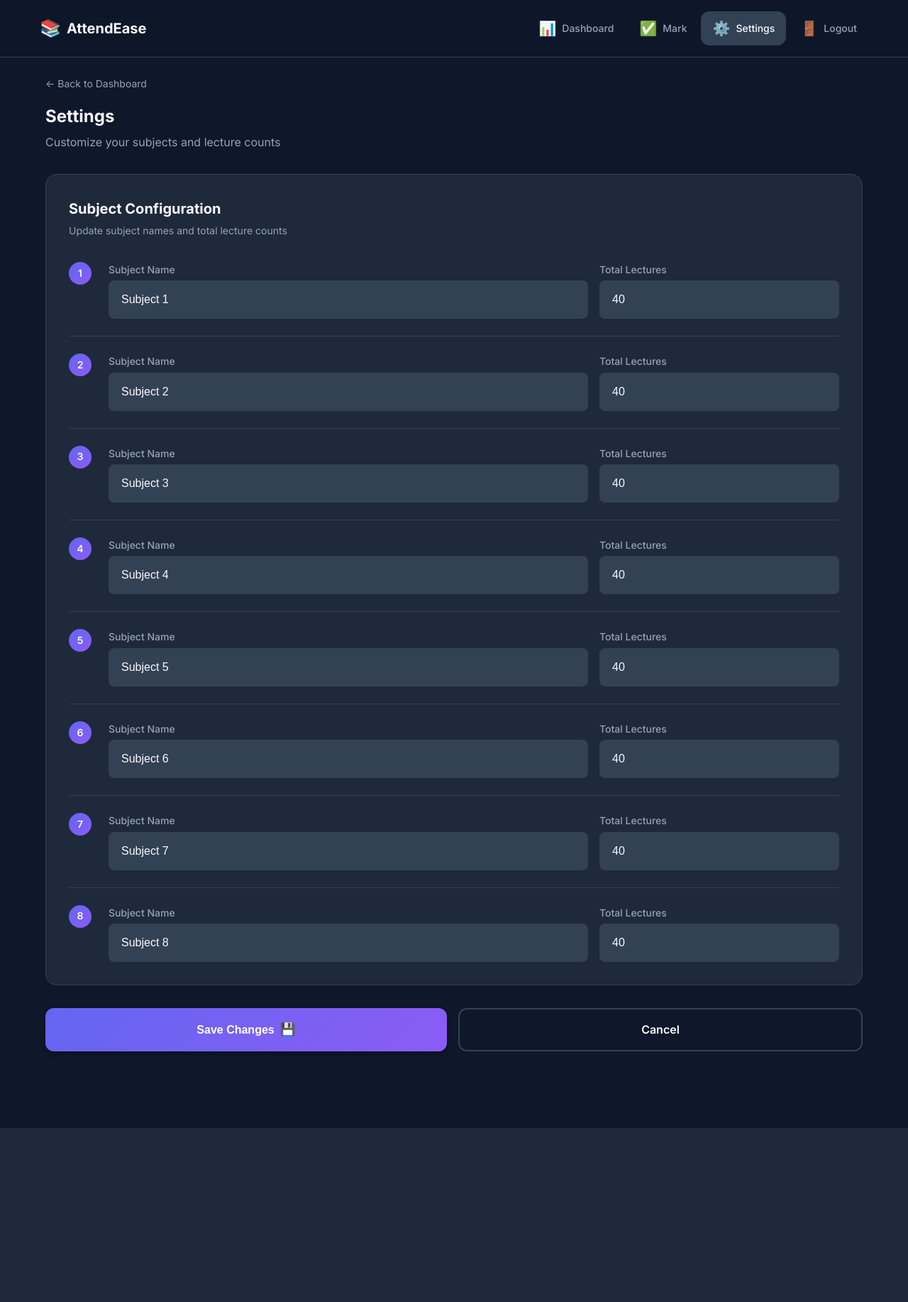
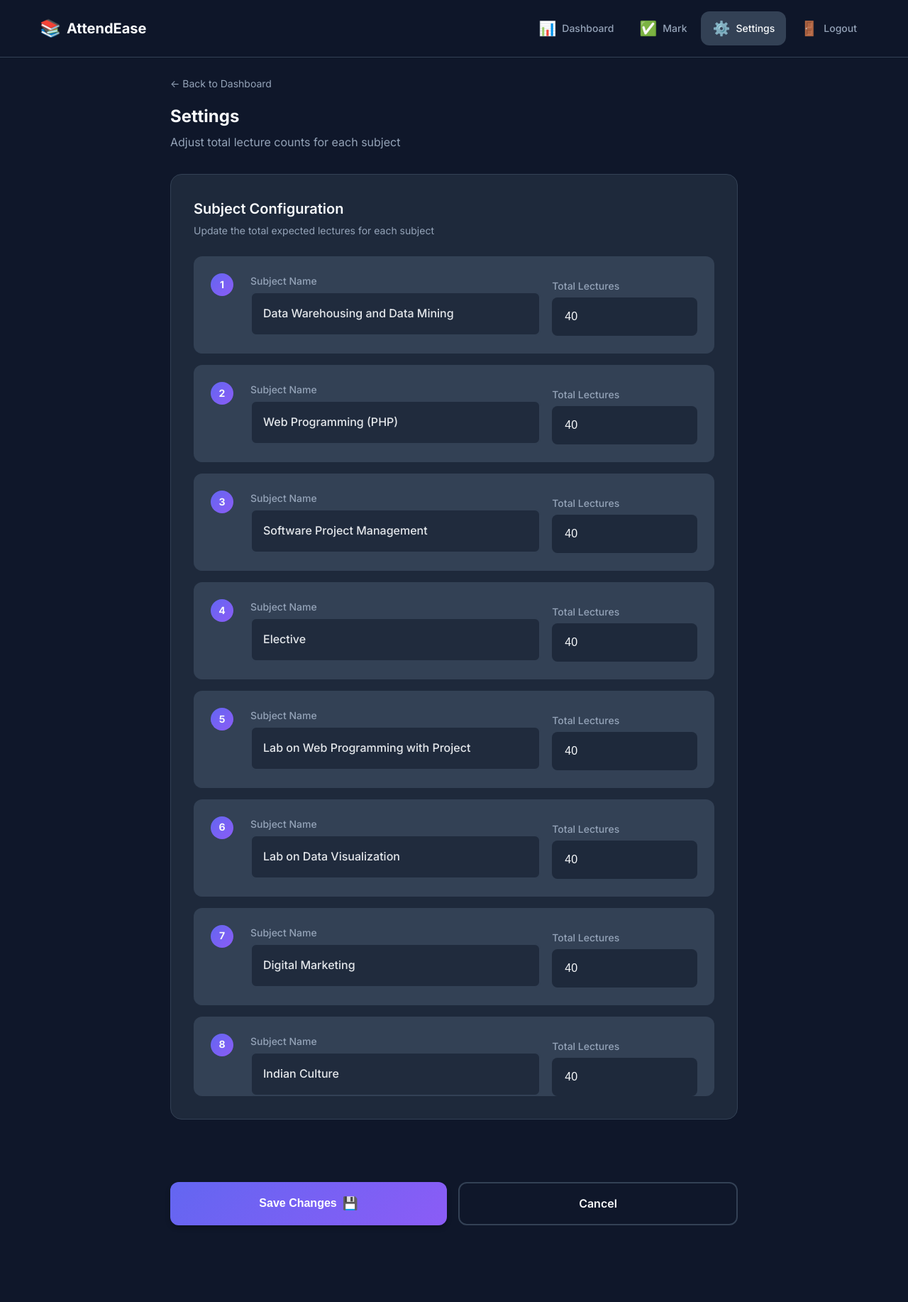
Before and after one commit to ujwwal/AttendEase, a Flask app: page /settings in a window 1280 px wide. Shown: the whole page at 71% size. Before the commit the page ends 1589 px from the top, so only its background shows below. Run offline with Flask 3, Linux system fonts and the light colour scheme; the visitor is signed in with stand-in values (Sample User, id 1); data comes from the database, SQL or seed files in the repository.

Commit message:
Add Name/ERP registration system

```diff
--- a/app.py
+++ b/app.py
@@ -43,13 +43,14 @@ def register():
         return redirect(url_for('dashboard'))
 
     if request.method == 'POST':
-        username = request.form.get('username', '').strip()
+        name = request.form.get('name', '').strip()
+        username = request.form.get('username', '').strip()  # ERP number
         email = request.form.get('email', '').strip().lower()
         password = request.form.get('password', '')
         confirm_password = request.form.get('confirm_password', '')
 
         # Validation
-        if not username or not email or not password:
+        if not name or not username or not email or not password:
             flash('All fields are required!', 'error')
             return render_template('register.html')
 
@@ -63,7 +64,7 @@ def register():
 
         # Check if user exists
         if User.query.filter_by(username=username).first():
-            flash('Username already exists!', 'error')
+            flash('ERP number already registered!', 'error')
             return render_template('register.html')
 
         if User.query.filter_by(email=email).first():
@@ -71,7 +72,7 @@ def register():
             return render_template('register.html')
 
         # Create new user
-        user = User(username=username, email=email)
+        user = User(name=name, username=username, email=email)
         user.set_password(password)
         db.session.add(user)
         db.session.commit()
@@ -250,7 +251,7 @@ def settings():
 
     if request.method == 'POST':
         for subject in subjects:
-            new_name = request.form.get(f'name_{subject.id}', subject.name).strip()
+            # Only allow editing total lectures, not subject names (names are fixed)
             new_lectures = request.form.get(f'lectures_{subject.id}', subject.total_lectures)
 
             try:
@@ -260,7 +261,6 @@ def settings():
             except ValueError:
                 new_lectures = 40
 
-            subject.name = new_name
             subject.total_lectures = new_lectures
 
         db.session.commit()
--- a/models.py
+++ b/models.py
@@ -9,7 +9,8 @@ class User(UserMixin, db.Model):
     __tablename__ = 'users'
 
     id = db.Column(db.Integer, primary_key=True)
-    username = db.Column(db.String(80), unique=True, nullable=False)
+    name = db.Column(db.String(100), nullable=False)  # User's full name
+    username = db.Column(db.String(80), unique=True, nullable=False)  # ERP number
     email = db.Column(db.String(120), unique=True, nullable=False)
     password_hash = db.Column(db.String(256), nullable=False)
     created_at = db.Column(db.DateTime, default=datetime.utcnow)
--- a/static/css/style.css
+++ b/static/css/style.css
@@ -1373,3 +1373,141 @@ a:hover {
         width: 100%;
     }
 }
+
+/* ============================================
+   Settings Page
+   ============================================ */
+.settings-page {
+    max-width: 800px;
+    margin: 0 auto;
+}
+
+.settings-form {
+    display: flex;
+    flex-direction: column;
+    gap: var(--spacing-xl);
+}
+
+.settings-section {
+    background: var(--bg-card);
+    border: 1px solid var(--border-color);
+    border-radius: var(--radius-xl);
+    padding: var(--spacing-xl);
+}
+
+.settings-section h2 {
+    font-size: 1.25rem;
+    font-weight: 600;
+    margin-bottom: var(--spacing-xs);
+}
+
+.section-desc {
+    color: var(--text-secondary);
+    font-size: 0.875rem;
+    margin-bottom: var(--spacing-lg);
+}
+
+.subjects-settings {
+    display: flex;
+    flex-direction: column;
+    gap: var(--spacing-md);
+}
+
+.subject-setting-item {
+    display: flex;
+    gap: var(--spacing-lg);
+    padding: var(--spacing-lg);
+    background: var(--bg-tertiary);
+    border-radius: var(--radius-lg);
+    align-items: flex-start;
+}
+
+.setting-number {
+    width: 32px;
+    height: 32px;
+    display: flex;
+    align-items: center;
+    justify-content: center;
+    background: var(--gradient-primary);
+    border-radius: var(--radius-full);
+    font-weight: 700;
+    font-size: 0.875rem;
+    flex-shrink: 0;
+}
+
+.setting-fields {
+    flex: 1;
+    display: flex;
+    flex-direction: column;
+    gap: var(--spacing-md);
+}
+
+@media (min-width: 600px) {
+    .setting-fields {
+        flex-direction: row;
+        align-items: flex-end;
+    }
+
+    .setting-fields .form-group:first-child {
+        flex: 2;
+    }
+
+    .setting-fields .form-group:last-child {
+        flex: 1;
+    }
+}
+
+.setting-fields .form-group input {
+    width: 100%;
+    padding: var(--spacing-md);
+    background: var(--bg-secondary);
+    border: 2px solid transparent;
+    border-radius: var(--radius-md);
+    color: var(--text-primary);
+    font-size: 1rem;
+    transition: all var(--transition-base);
+}
+
+.setting-fields .form-group input:focus {
+    outline: none;
+    border-color: var(--primary);
+    box-shadow: 0 0 0 4px rgba(99, 102, 241, 0.2);
+}
+
+/* Read-only subject name display */
+.subject-name-display {
+    padding: var(--spacing-md);
+    background: var(--bg-secondary);
+    border: 2px solid var(--border-color);
+    border-radius: var(--radius-md);
+    color: var(--text-primary);
+    font-size: 1rem;
+    font-weight: 500;
+    opacity: 0.9;
+}
+
+.form-actions {
+    display: flex;
+    gap: var(--spacing-md);
+    justify-content: flex-end;
+    padding-top: var(--spacing-lg);
+}
+
+@media (max-width: 480px) {
+    .form-actions {
+        flex-direction: column;
+    }
+
+    .form-actions .btn {
+        width: 100%;
+    }
+
+    .subject-setting-item {
+        flex-direction: column;
+        align-items: stretch;
+    }
+
+    .setting-number {
+        align-self: flex-start;
+    }
+}
--- a/templates/dashboard.html
+++ b/templates/dashboard.html
@@ -7,8 +7,8 @@
     <header class="dashboard-header">
         <div class="header-content">
             <div class="greeting">
-                <h1>Hello, {{ current_user.username }}! 👋</h1>
-                <p class="date">{{ today.strftime('%A, %B %d, %Y') }}</p>
+                <h1>Hello, {{ current_user.name }}! 👋</h1>
+                <p class="date">ERP: {{ current_user.username }} • {{ today.strftime('%A, %B %d, %Y') }}</p>
             </div>
             <a href="{{ url_for('mark_attendance') }}" class="btn btn-primary">
                 <span>Mark Today's Attendance</span>
--- a/templates/login.html
+++ b/templates/login.html
@@ -13,10 +13,10 @@
 
         <form method="POST" class="auth-form">
             <div class="form-group">
-                <label for="username">Username</label>
+                <label for="username">ERP Number</label>
                 <div class="input-wrapper">
-                    <span class="input-icon">👤</span>
-                    <input type="text" id="username" name="username" placeholder="Enter your username" required
+                    <span class="input-icon">🎓</span>
+                    <input type="text" id="username" name="username" placeholder="Enter your ERP number" required
                         autocomplete="username">
                 </div>
             </div>
--- a/templates/settings.html
+++ b/templates/settings.html
@@ -7,13 +7,13 @@
     <header class="page-header">
         <a href="{{ url_for('dashboard') }}" class="back-link">← Back to Dashboard</a>
         <h1>Settings</h1>
-        <p>Customize your subjects and lecture counts</p>
+        <p>Adjust total lecture counts for each subject</p>
     </header>
 
     <form method="POST" class="settings-form">
         <section class="settings-section">
             <h2>Subject Configuration</h2>
-            <p class="section-desc">Update subject names and total lecture counts</p>
+            <p class="section-desc">Update the total expected lectures for each subject</p>
 
             <div class="subjects-settings">
                 {% for subject in subjects %}
@@ -21,9 +21,8 @@
                     <div class="setting-number">{{ loop.index }}</div>
                     <div class="setting-fields">
                         <div class="form-group">
-                            <label for="name_{{ subject.id }}">Subject Name</label>
-                            <input type="text" id="name_{{ subject.id }}" name="name_{{ subject.id }}"
-                                value="{{ subject.name }}" required>
+                            <label>Subject Name</label>
+                            <div class="subject-name-display">{{ subject.name }}</div>
                         </div>
                         <div class="form-group">
                             <label for="lectures_{{ subject.id }}">Total Lectures</label>
```
Also changed, not shown: api/index.py (+6 -6 lines), config.py (+9 -9 lines), templates/register.html (+11 -2 lines).
